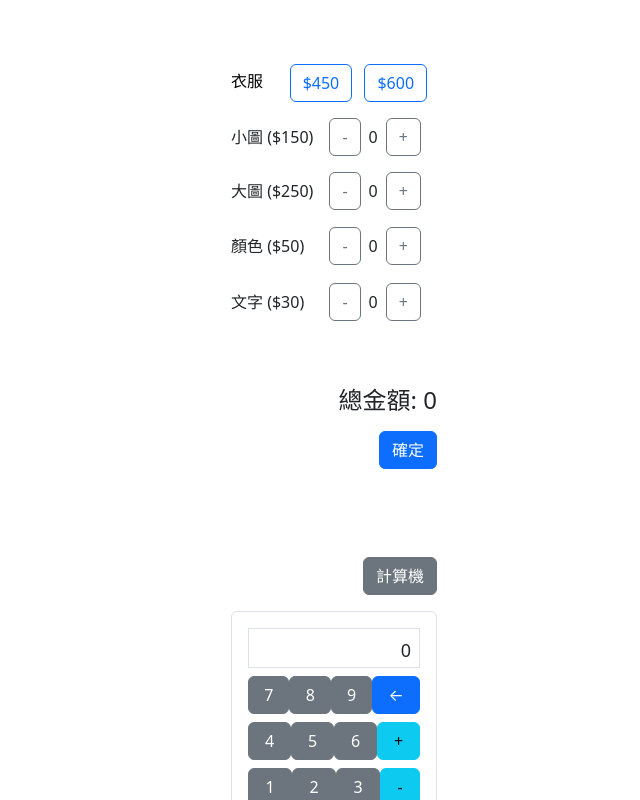
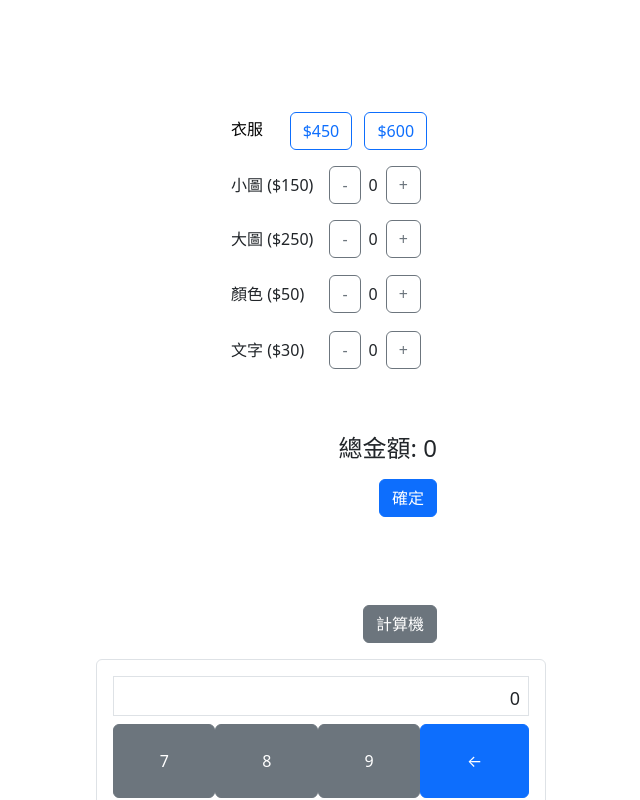
Before and after one commit to verybigpudding/verybigpudding.github.io, a plain HTML site: page index.html in a window 1280 px wide. Both pictures are taken after a click on the button "計算機". Shown: the top 800 px of the page, without its empty margins (306-946 px from the left). Drawn offline with nearby package versions, Linux system fonts and the light colour scheme.

Commit message:
Update index.html

```diff
--- a/index.html
+++ b/index.html
@@ -9,14 +9,15 @@
 </head>
 
 <body class="p-3 d-flex justify-content-center align-items-start" style="min-height:100vh;">
+  <div class="container" style="margin-top:3rem; max-width:500px;">
     <div class="container" style="margin-top:3rem; max-width:230px;">
-
       <!-- 幾百 -->
       <div class="mb-3">
         <label class="form-label" style="color:black;">
           衣服 <span style="color:white;">00</span>
         </label>
-      <button id="cloth450" class="btn btn-outline-primary me-2" onclick="selectClothes(450, 'cloth450')">$450</button>
+        <button id="cloth450" class="btn btn-outline-primary me-2"
+          onclick="selectClothes(450, 'cloth450')">$450</button>
         <button id="cloth600" class="btn btn-outline-primary" onclick="selectClothes(600, 'cloth600')">$600</button>
       </div>
 
@@ -65,38 +66,37 @@
         <p style="color:white;">0</p>
         <button id="toggleCalc" class="btn btn-secondary mt-4">計算機</button>
       </div>
-
-
+    </div>
 
     <div id="calculator" class="mt-3" style="display:none;">
-      <div class="border rounded p-3" style="max-width: 250px;">
+      <div class="border rounded p-3" style="max-width: 450px; max-height: 800px;">
         <div id="calc-display" class="border mb-2 p-2 text-end" style="height:40px; font-size:18px; overflow-x:auto;">
           0
         </div>
         <div class="d-grid gap-2">
           <div class="d-flex">
-            <button class="btn btn-secondary flex-fill" onclick="pressCalc('7')">7</button>
-            <button class="btn btn-secondary flex-fill" onclick="pressCalc('8')">8</button>
-            <button class="btn btn-secondary flex-fill" onclick="pressCalc('9')">9</button>
-            <button class="btn btn-primary flex-fill" onclick="backspaceCalc()">←</button>
+            <button class="btn btn-secondary flex-fill py-4" onclick="pressCalc('7')">7</button>
+            <button class="btn btn-secondary flex-fill py-4" onclick="pressCalc('8')">8</button>
+            <button class="btn btn-secondary flex-fill py-4" onclick="pressCalc('9')">9</button>
+            <button class="btn btn-primary flex-fill py-4" onclick="backspaceCalc()">←</button>
           </div>
           <div class="d-flex">
-            <button class="btn btn-secondary flex-fill" onclick="pressCalc('4')">4</button>
-            <button class="btn btn-secondary flex-fill" onclick="pressCalc('5')">5</button>
-            <button class="btn btn-secondary flex-fill" onclick="pressCalc('6')">6</button>
-            <button class="btn btn-info flex-fill" onclick="pressCalc('+')">+</button>
+            <button class="btn btn-secondary flex-fill py-4" onclick="pressCalc('4')">4</button>
+            <button class="btn btn-secondary flex-fill py-4" onclick="pressCalc('5')">5</button>
+            <button class="btn btn-secondary flex-fill py-4" onclick="pressCalc('6')">6</button>
+            <button class="btn btn-info flex-fill py-4" onclick="pressCalc('+')">+</button>
           </div>
           <div class="d-flex">
-            <button class="btn btn-secondary flex-fill" onclick="pressCalc('1')">1</button>
-            <button class="btn btn-secondary flex-fill" onclick="pressCalc('2')">2</button>
-            <button class="btn btn-secondary flex-fill" onclick="pressCalc('3')">3</button>
-            <button class="btn btn-info flex-fill" onclick="pressCalc('-')">-</button>
+            <button class="btn btn-secondary flex-fill py-4" onclick="pressCalc('1')">1</button>
+            <button class="btn btn-secondary flex-fill py-4" onclick="pressCalc('2')">2</button>
+            <button class="btn btn-secondary flex-fill py-4" onclick="pressCalc('3')">3</button>
+            <button class="btn btn-info flex-fill py-4" onclick="pressCalc('-')">-</button>
           </div>
           <div class="d-flex">
-            <button class="btn btn-secondary flex-fill" onclick="pressCalc('0')">0</button>
-            <button class="btn btn-primary flex-fill" onclick="clearCalc()">C</button>
-            <button class="btn btn-primary flex-fill" onclick="calculate()">=</button>
-            <button class="btn btn-info flex-fill" onclick="pressCalc('*')">×</button>
+            <button class="btn btn-secondary flex-fill py-4" onclick="pressCalc('0')">0</button>
+            <button class="btn btn-primary flex-fill py-4" onclick="clearCalc()">C</button>
+            <button class="btn btn-primary flex-fill py-4" onclick="calculate()">=</button>
+            <button class="btn btn-info flex-fill py-4" onclick="pressCalc('*')">×</button>
           </div>
         </div>
       </div>
```
Lines whose indentation alone changed are shown as unchanged.
